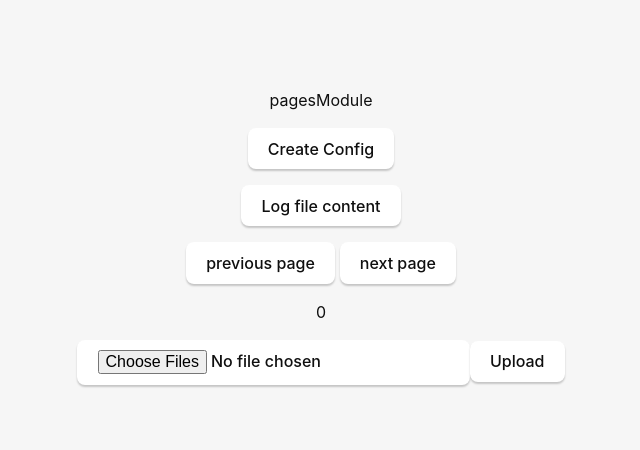
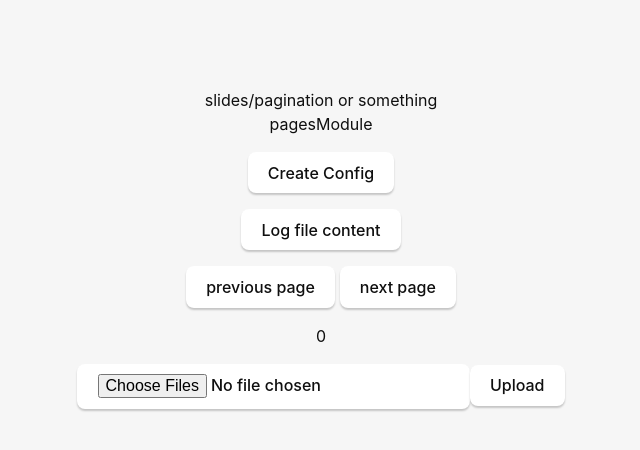
Before and after one commit to Kndgy/proj-visnov, a React (Vite) app: page / in a window 1280 px wide. Shown: the top 450 px of the page, without its empty margins (319-959 px from the left). Built offline with nearby package versions, Linux system fonts and the light colour scheme.

Commit message:
slides sections

```diff
--- a/src/App.tsx
+++ b/src/App.tsx
@@ -138,6 +138,9 @@ function App() {
 
   return (
     <div className="container">
+      <div className="pages">
+        slides/pagination or something
+      </div>
       <div className="row">
         <PagesModule />
         <p/>
```
